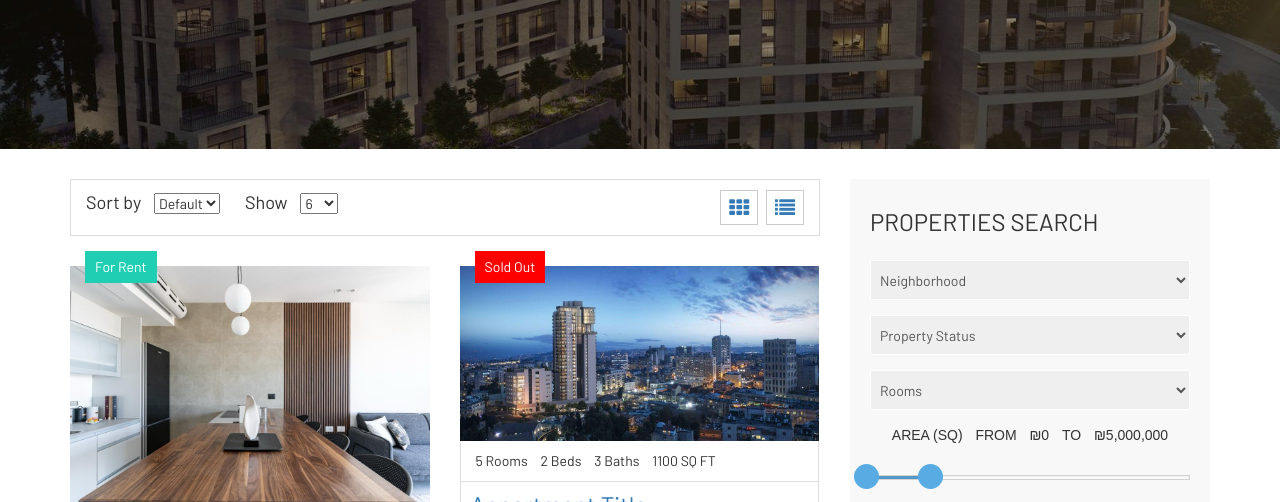
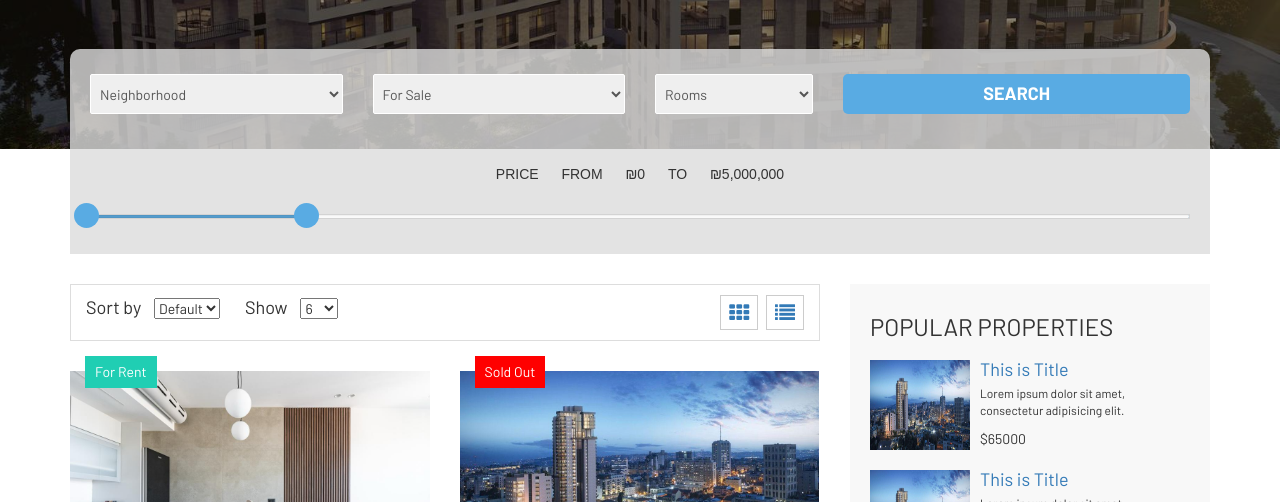
Before and after one commit to ajdorfman93/holy-city, a plain HTML site: page properties.html in a window 1280 px wide. Shown: the part 251-753 px from the top of the page. Drawn offline with Linux system fonts and the light colour scheme.

Commit message:
parse attempt

```diff
--- a/js/custom.js
+++ b/js/custom.js
@@ -202,16 +202,16 @@ jQuery(function() {
     // Alternative range for "For Rent" option
     var rentRange = {
       'min': 0,
-      '10%': 500000,
-      '20%': 1000000,
-      '30%': 2000000,
-      '40%': 3000000,
-      '50%': 4000000,
-      '60%': 5000000,
-      '70%': 6000000,
-      '80%': 7000000,
-      '90%': 8000000,
-      'max': 10000000
+      '10%': 5000,
+      '20%': 10000,
+      '30%': 15000,
+      '40%': 20000,
+      '50%': 25000,
+      '60%': 30000,
+      '70%': 35000,
+      '80%': 40000,
+      '90%': 45000,
+      'max': 50000
     };
 
     // Initialize slider with original range
--- a/properties.html
+++ b/properties.html
@@ -125,7 +125,103 @@
     </div>
   </section>
   <!-- End Proerty header  -->
+  <section id="aa-advance-search">
+    <div class="container">
+      <div class="aa-advance-search-area">
+        <div class="form">
+         <div class="aa-advance-search-top">
+            <div class="row">
+              <div class="col-md-3">
+                <div class="aa-single-advance-search">
+                  <select>
+					<option value="0" selected>Neighborhood</option>
+					<option value="1">Arnona</option>
+					<option value="2">Baka</option>
+					<option value="3">Bayit VeGan</option>
+					<option value="4">Beit Hakerem</option>
+					<option value="5">Ein Karem</option>
+					<option value="6">East Talpiot</option>
+					<option value="7">French Hill</option>
+					<option value="8">Geula</option>
+					<option value="9">German Colony</option>
+					<option value="10">Gilo</option>
+					<option value="11">Givat Shaul</option>
+					<option value="12">Har Nof</option>
+					<option value="13">Kiryat Hayovel</option>
+					<option value="14">Kiryat Menachem</option>
+					<option value="15">Katamon</option>
+					<option value="16">Malha</option>
+					<option value="17">Ma'alot Dafna</option>
+					<option value="18">Mea Shearim</option>
+					<option value="19">Mekor Chaim</option>
+					<option value="20">Mount Scopus</option>
+					<option value="21">Nachlaot</option>
+					<option value="22">Nayot</option>
+					<option value="23">Neve Yaakov</option>
+					<option value="24">Old City</option>
+					<option value="25">Pisgat Ze'ev</option>
+					<option value="26">Ramot</option>
+					<option value="27">Ramat Eshkol</option>
+					<option value="28">Ramat Sharet</option>
+					<option value="29">Rehavia</option>
+					<option value="30">Romema</option>
+					<option value="31">Sanhedria</option>
+					<option value="32">Shaarei Chesed</option>
+					<option value="33">Talbiya</option>
+					<option value="34">Talpiot</option>
+                  </select>
+                </div>
+              </div>
+					<div class="col-md-3">
+					  <div class="aa-single-advance-search">
+						<select id="property-status">
+						  <option value="0">Property Status</option>
+						  <option value="1" selected>For Sale</option>
+						  <option value="2">For Rent</option>
+						</select>
+					  </div>
+					</div>
 
+              <div class="col-md-2">
+                 <div class="aa-single-advance-search">
+                  <select>
+                    <option value="0" selected>Rooms</option>
+                    <option value="1">1</option>
+                    <option value="2">2</option>
+                    <option value="3">3</option>
+                    <option value="4">3</option>
+                    <option value="5">5+</option>
+                  </select>
+              </div>
+              </div>
+              <div class="col-md-4">
+                <div class="aa-single-advance-search">
+                  <input class="aa-search-btn" type="submit" value="Search">
+                </div>
+              </div>
+            </div>
+          </div>
+         <div class="aa-advance-search-bottom">
+           <div class="row">
+            <div class="col-md-12">
+              <div class="aa-single-filter-search">
+                <span>PRICE </span>
+                <span>FROM</span>
+                <span id="skip-value-lower" class="example-val">0</span>
+                <span>TO</span>
+                <span id="skip-value-upper" class="example-val">100.00</span>
+                <div id="aa-sqrfeet-range" class="noUi-target noUi-ltr noUi-horizontal noUi-background">
+                </div>
+              </div>
+            </div>
+
+          </div>
+         </div>
+        </div>
+      </div>
+    </div>
+  </section>
+  <!-- / Advance Search -->
   <!-- Start Properties  -->
   <section id="aa-properties">
     <div class="container">
@@ -358,79 +454,7 @@
         <!-- Start properties sidebar -->
         <div class="col-md-4">
           <aside class="aa-properties-sidebar">
-            <!-- Start Single properties sidebar -->
-            <div class="aa-properties-single-sidebar">
-              <h3 class="text-left">Properties Search</h3>
-              <form action="">
-                <div class="aa-single-advance-search">
-                  <select>
-					<option value="0" selected>Neighborhood</option>
-					<option value="1">Arnona</option>
-					<option value="2">Baka</option>
-					<option value="3">Bayit VeGan</option>
-					<option value="4">Beit Hakerem</option>
-					<option value="5">Ein Karem</option>
-					<option value="6">East Talpiot</option>
-					<option value="7">French Hill</option>
-					<option value="8">Geula</option>
-					<option value="9">German Colony</option>
-					<option value="10">Gilo</option>
-					<option value="11">Givat Shaul</option>
-					<option value="12">Har Nof</option>
-					<option value="13">Kiryat Hayovel</option>
-					<option value="14">Kiryat Menachem</option>
-					<option value="15">Katamon</option>
-					<option value="16">Malha</option>
-					<option value="17">Ma'alot Dafna</option>
-					<option value="18">Mea Shearim</option>
-					<option value="19">Mekor Chaim</option>
-					<option value="20">Mount Scopus</option>
-					<option value="21">Nachlaot</option>
-					<option value="22">Nayot</option>
-					<option value="23">Neve Yaakov</option>
-					<option value="24">Old City</option>
-					<option value="25">Pisgat Ze'ev</option>
-					<option value="26">Ramot</option>
-					<option value="27">Ramat Eshkol</option>
-					<option value="28">Ramat Sharet</option>
-					<option value="29">Rehavia</option>
-					<option value="30">Romema</option>
-					<option value="31">Sanhedria</option>
-					<option value="32">Shaarei Chesed</option>
-					<option value="33">Talbiya</option>
-					<option value="34">Talpiot</option>
-                  </select>
-                </div>
-                <div class="aa-single-advance-search">
-						<select id="property-status">
-						  <option value="0" selected>Property Status</option>
-						  <option value="1">For Sale</option>
-						  <option value="2">For Rent</option>
-						</select>
-			    </div>
-                <div class="aa-single-advance-search">
-                  <select>
-                    <option value="0" selected>Rooms</option>
-                    <option value="1">1</option>
-                    <option value="2">2</option>
-                    <option value="3">3</option>
-                    <option value="4">4+</option>
-                  </select>
-              </div>
-                <div class="aa-single-filter-search">
-                  <span>AREA (SQ)</span>
-                  <span>FROM</span>
-                  <span id="skip-value-lower" class="example-val">30.00</span>
-                  <span>TO</span>
-                  <span id="skip-value-upper" class="example-val">100.00</span>
-                  <div id="aa-sqrfeet-range" class="noUi-target noUi-ltr noUi-horizontal noUi-background">
-                  </div>
-                </div>
-                <div class="aa-single-advance-search">
-                  <input type="submit" value="Search" class="aa-search-btn">
-                </div>
-              </form>
-            </div>
+
             <!-- Start Single properties sidebar -->
             <div class="aa-properties-single-sidebar">
               <h3>PopulAr Properties</h3>
```
Also changed, not shown: index.html (+3 -100 lines), js/Parse.js (added, +26 -0 lines).
